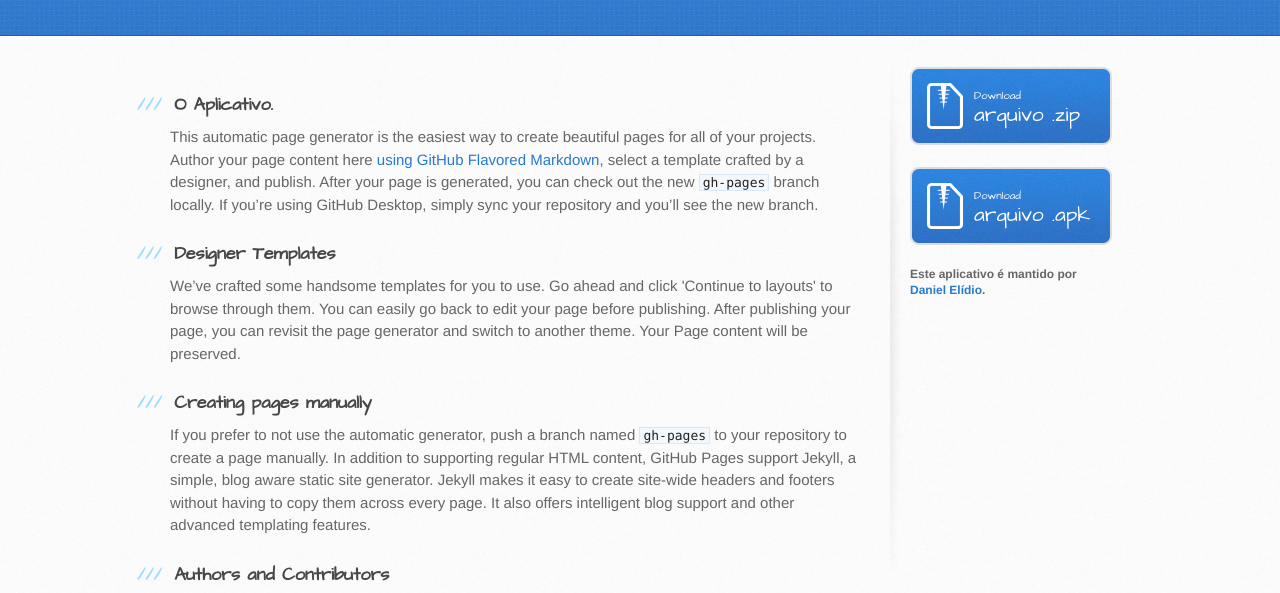
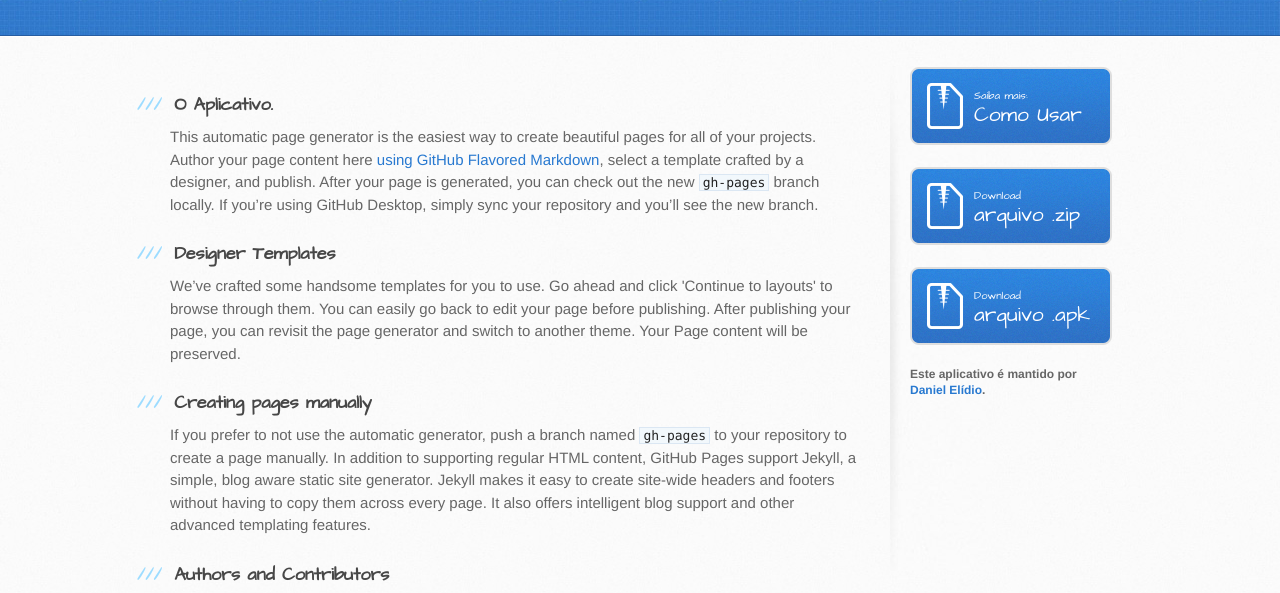
Before and after one commit to danielelidio/EasyPassoportApp, a plain HTML site: page index.html in a window 1280 px wide. Shown: the part 165-758 px from the top of the page. Drawn offline with Linux system fonts and the light colour scheme.

Commit message:
Botão "Como Usar"

```diff
--- a/index.html
+++ b/index.html
@@ -56,6 +56,10 @@
 
         <aside id="sidebar">
           <a href="https://github.com/danielelidio/EasyPassoportApp/zipball/master" class="button">
+            <small>Saiba mais:</small>
+            Como Usar
+          </a>
+          <a href="https://github.com/danielelidio/EasyPassoportApp/zipball/master" class="button">
             <small>Download</small>
             arquivo .zip
           </a>
```
